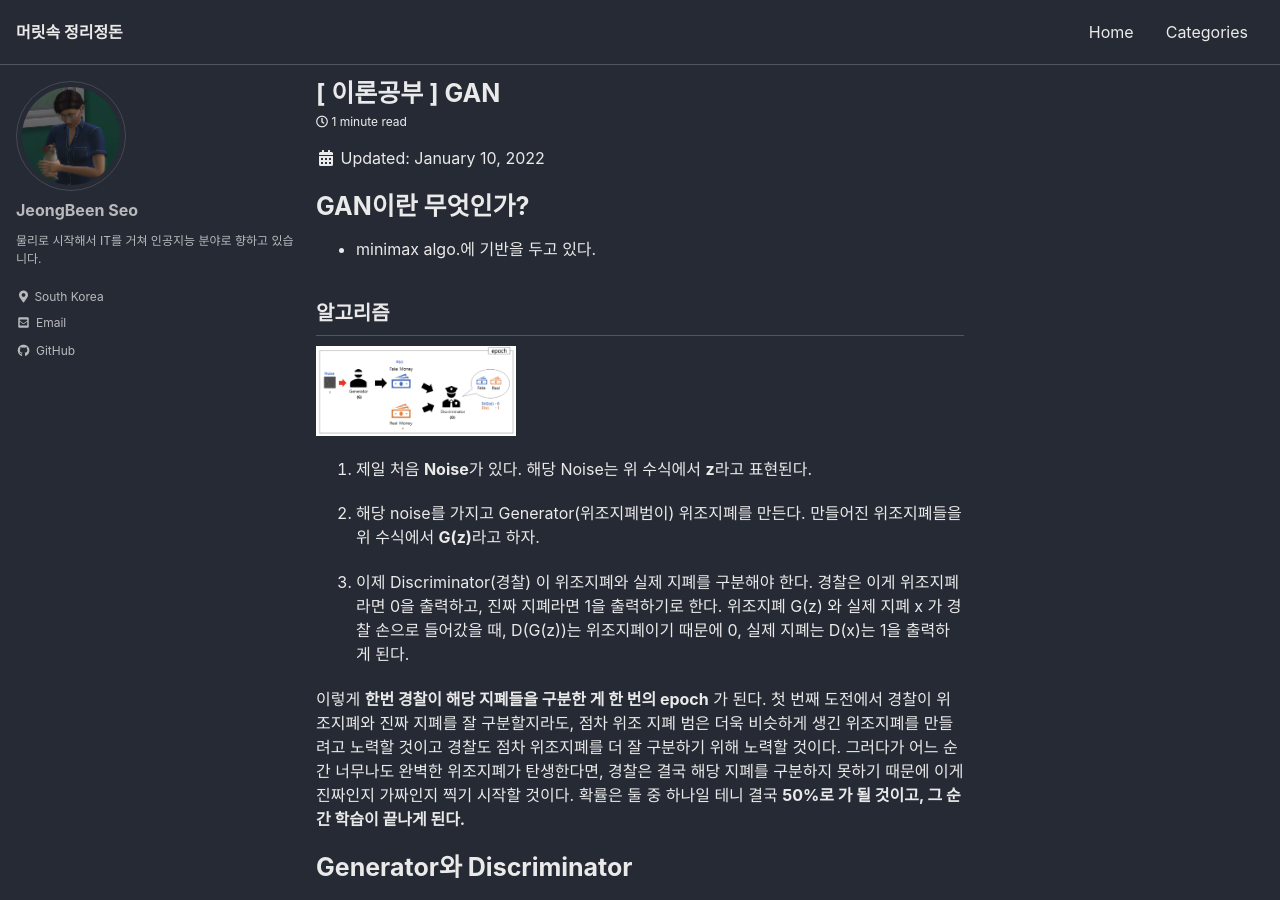
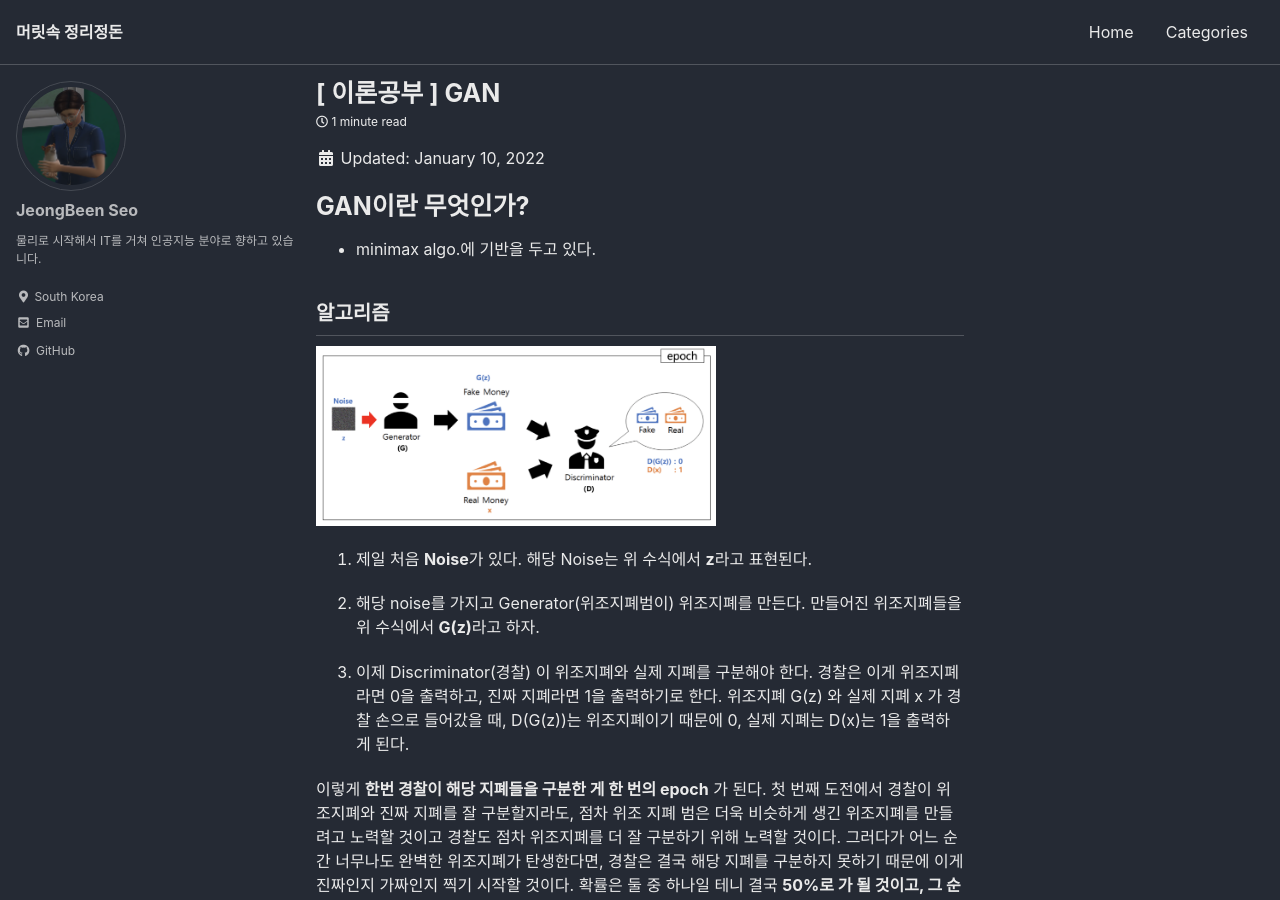
Before and after one commit to claire-1125/claire-1125.github.io, a Jekyll site: the page built from _posts/2022-01-10-gan.md, in a window 1280 px wide and 900 px high. Built offline with Jekyll 4.4.1, drawn with Linux system fonts in a browser that asks for light colours; cached includes are drawn as plain includes; formulas are drawn with MathJax 3.

Commit message:
committed in Jen 21

```diff
--- a/_posts/2022-01-10-gan.md
+++ b/_posts/2022-01-10-gan.md
@@ -13,7 +13,7 @@ categories:
 
 ## 알고리즘
 
-![4.png](/assets/images/posts/POSCO_AI_project/gan1/4.png){: width="200"}
+![4.png](/assets/images/posts/POSCO_AI_project/gan1/4.png){: width="400"}
 
 1. 제일 처음 **Noise**가 있다. 해당 Noise는 위 수식에서 **z**라고 표현된다.
 
@@ -29,7 +29,7 @@ categories:
 
 ## Generator
 
-![5.jpg](/assets/images/posts/POSCO_AI_project/gan1/5.jpg){: width="200"}
+![5.jpg](/assets/images/posts/POSCO_AI_project/gan1/5.jpg){: width="400"}
 
 - Unsupervised Learning
 - MLP (multilayer perceptron)
@@ -47,7 +47,7 @@ categories:
 - 어떠한 input 데이터가 들어갔을 때, 해당 input 값이 어떤 것인지 **Classify** 한다. = **output이 0 혹은 1**
 - classify할 때 **sigmoid function**을 이용한다.
 
-    ![6.jpg](/assets/images/posts/POSCO_AI_project/gan1/6.jpg){: width="200"}
+    ![6.jpg](/assets/images/posts/POSCO_AI_project/gan1/6.jpg){: width="300"}
 
 
 
```
Also changed, not shown: _posts/2022-01-10-minimax_algo.md (+3 -2 lines).
